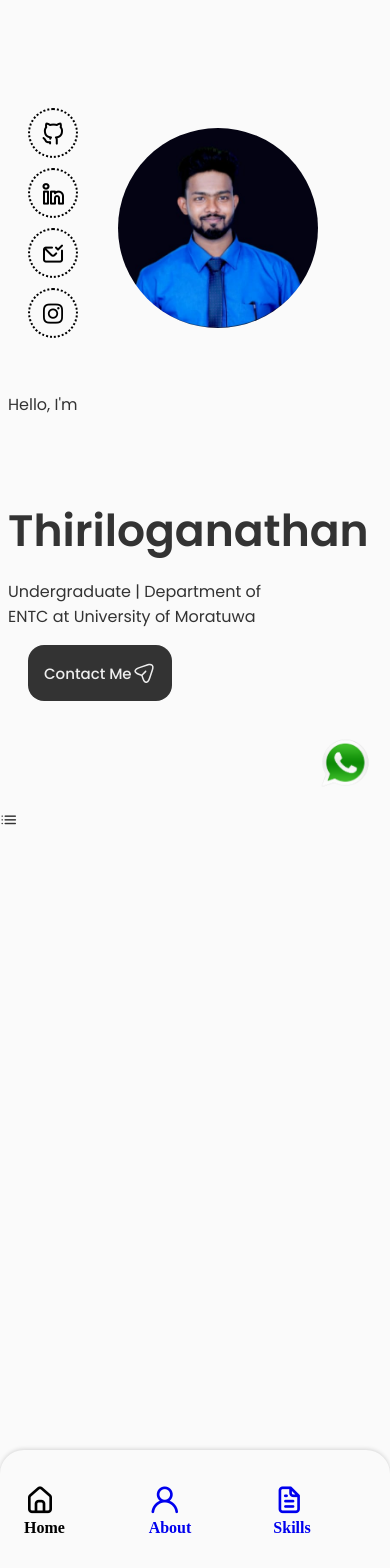
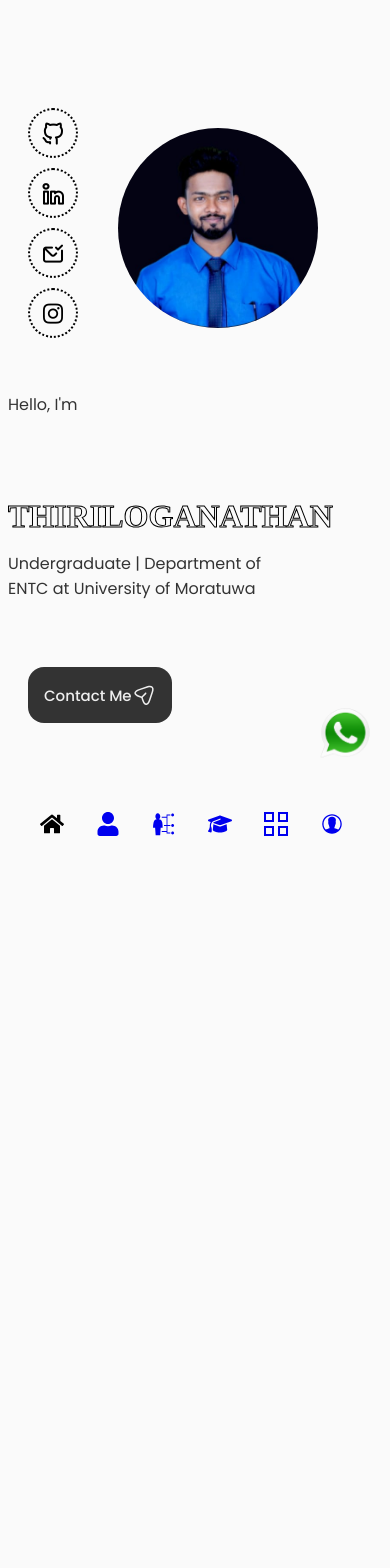
Before and after one commit to Priya-Sivalingam/Portfolio, a React (Create React App) app: page / in a window 390 px wide. Shown: the top 1568 px of the page. Built offline with nearby package versions, Linux system fonts and the light colour scheme.

Commit message:
header style update

```diff
--- a/package.json
+++ b/package.json
@@ -3,16 +3,20 @@
   "version": "0.1.0",
   "private": true,
   "dependencies": {
+    "@emotion/react": "^11.13.5",
+    "@emotion/styled": "^11.13.5",
     "@fortawesome/free-brands-svg-icons": "^6.7.1",
     "@fortawesome/free-solid-svg-icons": "^6.7.1",
     "@fortawesome/react-fontawesome": "^0.2.2",
+    "@mui/icons-material": "^6.1.10",
+    "@mui/material": "^6.1.10",
     "@testing-library/jest-dom": "^5.17.0",
     "@testing-library/react": "^13.4.0",
     "@testing-library/user-event": "^13.5.0",
     "boxicons": "^2.1.4",
     "react": "^18.2.0",
     "react-dom": "^18.2.0",
-    "react-icons": "^5.3.0",
+    "react-icons": "^5.4.0",
     "react-loading": "^2.0.3",
     "react-scripts": "5.0.1",
     "three": "^0.171.0",
--- a/public/index.html
+++ b/public/index.html
@@ -8,7 +8,7 @@
     <link href='https://unpkg.com/boxicons@2.1.4/css/boxicons.min.css' rel='stylesheet'>
     <link rel="stylesheet" href="https://unicons.iconscout.com/release/v4.0.8/css/line.css">
 
-    <title>Thiriloganathan ManiMohan</title>
+    <title>ManiMohan</title>
   </head>
   <body>
     <div id="root"></div>
--- a/src/App.css
+++ b/src/App.css
@@ -60,6 +60,11 @@
 
 html{
   scroll-behavior: smooth;
+}
+
+html,body{
+  height: 100%;
+  width: 100%;
 }
 
 body,
--- a/src/components/Projects/project.jsx
+++ b/src/components/Projects/project.jsx
@@ -6,7 +6,7 @@ import './projects.css';
 const project = () => {
   return (
     <section className='project section reveal' id='projects'>
-        <h2 className='section_title'>Projects I have done</h2>
+        <h2 className='section_title'>Projects</h2>
         <span className='section_subtittle'>Recent Projects</span>
 
         <Projects/>
--- a/src/components/header/Header.jsx
+++ b/src/components/header/Header.jsx
@@ -1,56 +1,64 @@
-import React, { useState } from 'react'
+import React, { useState } from 'react';
+import { FaHome, FaUser, FaBars, FaTimes } from 'react-icons/fa';
+import { IoIosContact } from "react-icons/io";
+import { GrProjects } from "react-icons/gr";
+import { FaGraduationCap } from "react-icons/fa6";
+import { GiSkills } from "react-icons/gi";
 import './header.css';
 
 const Header = () => {
-  const[Toggle, showMenu] = useState(false);
+  const [Toggle, showMenu] = useState(false);
+
   return (
-    <header className='header'>
-      <nav className='nav container'>
-        <a href='index.html' className='nav_logo'>M.</a>
+    <header className="header">
+      <nav className="nav container">
+        <a href="index.html" className="nav_logo">M.</a>
 
         <div className={Toggle ? "nav_menu show-menu" : "nav_menu"}>
-          <ul className='nav_list grid'>
-              <li className='nav_item'>
-                  <a href='#home' className='nav_link active-link' >
-                      <i className='uil uil-estate nav_icon'></i> Home
+          <ul className="nav_list grid">
+            <li className="nav_item">
+              <a href="#home" className="nav_link active-link">
+                <FaHome className="nav_icon" /> Home
               </a>
             </li>
 
-              <li className='nav_item'>
-                  <a href='#about' className='nav_link' >
-                      <i className='uil uil-user nav_icon'></i> About
+            <li className="nav_item">
+              <a href="#about" className="nav_link">
+                <FaUser className="nav_icon" /> About
+              </a>
+            </li>
+            <li className="nav_item">
+              <a href="#skills" className="nav_link">
+                <GiSkills className="nav_icon" /> Skills
               </a>
             </li>
 
-              <li className='nav_item'>
-                  <a href='#skills' className='nav_link' >
-                      <i className='uil uil-file-alt nav_icon'></i> Skills
+            <li className="nav_item">
+              <a href="#education" className="nav_link">
+                <FaGraduationCap className="nav_icon" /> Education
               </a>
             </li>
 
-              <li className='nav_item'>
-                  <a href='#projects' className='nav_link' >
-                      <i className='uil uil-scenery nav_icon'></i> Projects
+            <li className="nav_item">
+              <a href="#projects" className="nav_link">
+                <GrProjects className="nav_icon" /> Projects
               </a>
             </li>
 
-              <li className='nav_item'>
-                  <a href='#contact' className='nav_link' >
-                      <i className='uil uil-message nav_icon'></i> Contact
+            <li className="nav_item">
+              <a href="#contact" className="nav_link">
+                <IoIosContact className="nav_icon" /> Contact
               </a>
             </li>
           </ul>
 
-          <i class="uil uil-times nav_close" onClick={()=>showMenu(!Toggle)}></i>
+          <FaTimes className="nav_close" onClick={() => showMenu(!Toggle)} />
         </div>
 
-        <i className='uil-list-ul nav_toggle' onClick={()=>showMenu(!Toggle)}></i>
-
+        <FaBars className="nav_toggle" onClick={() => showMenu(!Toggle)} />
       </nav>
     </header>
+  );
+};
 
-
-  )
-}
-
-export default Header
+export default Header;
--- a/src/components/header/header.css
+++ b/src/components/header/header.css
@@ -4,7 +4,7 @@
     top: 0;
     left: 0;
     z-index: var(--z-fixed);
-    background-color: var(--body-color);
+    background-color:transparent;
     font-weight: bold;
     font-size: 1rem;
     font-family: 'Times New Roman', Times, serif;
@@ -40,11 +40,16 @@ nav{
     color: var(--title-color);
     font-weight: var(--font-medium);
 }
+.nav_icon{
+    display: none;
+}
+.nav_menu{
+    margin-right: 10px;
+}
 
 .nav_list{
     display: flex;
-    column-gap: 2rem;
-
+    column-gap: 1rem;
 }
 
 .nav_close,
@@ -57,89 +62,24 @@ nav{
     color: var(--title-color-dark);
 }
 
-
-@media screen and (max-width: 768px){
-    .header{
-        top:initial;
-        bottom: 0;
-    }
-    .nav{
-        height: var(--header-height);
-    }
-
-    .nav_menu{
-        position: fixed;
-        bottom: -100%;
-        left: 0;
-        width: 100%;
-        background-color: var(--body-color);
-        padding: 2rem 1.5rem 4rem;
-        box-shadow: 0 -1px 4px rgba(0, 0, 0, 0.15);
-        border-radius: 1.5rem 1.5rem 0 0;
-        transition: .3s;
-
-    }
-
-    .show-menu{
-        bottom: 0;
-    }
-
-    .nav_list{
-        display: grid;
-        grid-template-columns: repeat(3, 1fr);
-        gap: 2rem;
-    }
-
-    .nav_icon{
-        font-size: 2rem;
-    }
-
-    .nav_close{
-        position: absolute;
-        right: 1.3rem;
-        bottom: .5rem;
-        font-size: 1.5rem;
-        cursor: pointer;
-        color: var(--title-color);
-    }
-
-    .nav_close:hover{
-        color: var(--title-color-dark);
-    }
-
-    .nav_toggle{
-        font-size: 1.1rem;
-        cursor: pointer;
-    }
-
-    .nav_icon,
-    .nav_close,
-    .nav_toggle{
-        display: block;
-    }
-
-    .nav_logo {
-        display: none;
-    }
-
-}
-
-
-@media screen and (max-width: 350px){
-  .nav_list{
-    padding: 2rem 0.25rem 4rem;
-  }
-  .nav_menu{
-    column-gap: 0;
-  }
-}
-
 .whatsapp-icon {
     position: fixed;
-    bottom: 50px; /* Adjust distance from the bottom */
+    bottom: 80px; /* Adjust distance from the bottom */
     right: 20px; /* Adjust distance from the right */
     z-index: 1000; /* Ensure it's above other content */
-    transition: transform 0.3s ease, box-shadow 0.3s ease; /* Smooth transitions for transform and shadow */
+    animation: zoomInOut 3s infinite ease-in-out; /* Apply continuous zooming animation */
+  }
+
+  @keyframes zoomInOut {
+    0% {
+      transform: scale(1); /* Initial size */
+    }
+    50% {
+      transform: scale(1.1); /* Zoom in to 110% */
+    }
+    100% {
+      transform: scale(1); /* Return to original size */
+    }
   }
 
   .whatsapp-icon img {
@@ -148,3 +88,69 @@ nav{
     object-fit: contain; /* Ensures the icon maintains aspect ratio without stretching */
     transition: transform 0.2s ease-in-out, border-radius 0.3s ease; /* Smooth transition for transform and border-radius */
   }
+
+  @keyframes zoomInOutImg {
+    0% {
+      transform: scale(1); /* Initial size */
+    }
+    50% {
+      transform: scale(1.1); /* Zoom in to 110% */
+    }
+    100% {
+      transform: scale(1); /* Return to original size */
+    }
+  }
+
+  .whatsapp-icon img {
+    animation: zoomInOutImg 3s infinite ease-in-out; /* Apply continuous zooming animation to the image */
+  }
+
+  @media screen and (max-width: 567px) {
+    .nav_logo {
+      display: none;
+    }
+
+    .nav_list {
+      column-gap: 2rem;
+    }
+
+    .nav_link {
+      display: flex;
+      align-items: center;
+      justify-content: center;
+      font-size: 0; /* Hide text */
+    }
+
+    .nav_icon {
+        display:flex;
+      font-size: 1.5rem;
+      transition: transform 0.3s ease, box-shadow 0.3s ease;
+    }
+
+    .nav_icon:hover {
+        transform: scale(1.2); /* Increase size to 120% */
+        box-shadow: 0 0 10px rgba(0, 0, 0, 0.2); /* Optional: Add a slight shadow to create a pop effect */
+      }
+
+    .nav_menu {
+      margin-top: 20px;
+      margin-bottom: 20px;
+      padding: 20px;
+      margin-left: 40px;
+      border-radius: 15px;
+      position: relative;
+      max-width: 500px;
+      transform: translateX(-20px);
+      background: transparent;
+    }
+
+    .nav.container {
+      position: fixed;
+      bottom: 0;
+      left: 0;
+      width: 100%;
+      display: inline-block;
+      box-shadow: 0 -2px 5px rgba(255, 255, 255, 0.1);
+      background-color:transparent; /* Optional: Add a background color */
+    }
+  }
--- a/src/components/home/Data.css
+++ b/src/components/home/Data.css
@@ -1,6 +1,18 @@
 .home_title .hover-effect {
     display: inline-block;
   }
+  /* Stroke effect for 'Thiriloganathan' */
+  .stroke-text {
+    color: black;
+    font-size: 3rem; /* Adjust size for desired scale */
+    font-weight:600;
+    font-family: 'Times New Roman', Times, serif;
+    -webkit-text-stroke-color: black; /* Stroke color and width */
+    -webkit-text-fill-color: transparent;
+    -webkit-text-stroke-width: 1px;    text-transform: uppercase;
+    text-align: center;
+    display:flex;
+}
 
   .home_title .letter {
     display: inline-block;
@@ -48,3 +60,14 @@
       opacity: 0;  /* Letter becomes invisible again */
     }
   }
+
+  @media screen and (max-width:567px){
+
+
+    .stroke-text{
+      font-size: 2rem;
+    }
+    .hover-effect{
+      font-size: 2rem;
+    }
+  }
--- a/src/components/home/Data.jsx
+++ b/src/components/home/Data.jsx
@@ -13,7 +13,7 @@ const Data = () => {
                 <span key={index} className="letter">{letter}</span>
               ))}
             </span>
-            Thiriloganathan
+            <span  className="stroke-text">Thiriloganathan</span>
         </h1>
         <h3 className='home_subtitle'>Undergraduate | Department of ENTC at University of Moratuwa</h3>
 
--- a/src/components/home/home.css
+++ b/src/components/home/home.css
@@ -31,7 +31,7 @@
 }
 
 .home_title span{
-    color: rgb(34, 14, 208);
+    color: rgb(0, 0, 0);
 }
 .home_hand{
     width: 38px;
@@ -76,7 +76,9 @@
     animation: profile_animate 4s ease-in-out infinite 1s;
 
 }
-
+.button{
+    margin-top: 50px;
+}
 @keyframes profile_animate{
     0%{
         border-radius: 60% 40% 30% 70%/60% 30% 70% 40%;
```
Also changed, not shown: 1 other file (tests, documents, lock files or other folders). Lines whose indentation alone changed are shown as unchanged.
